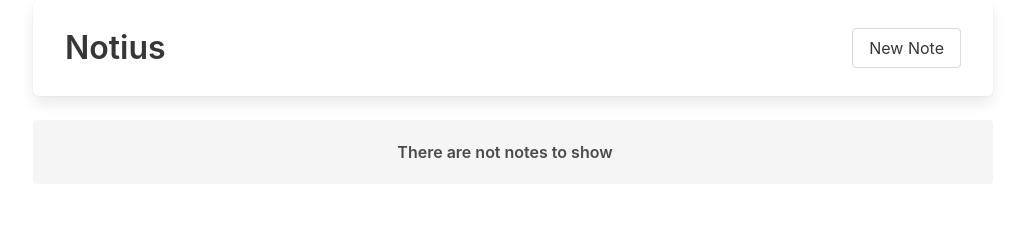
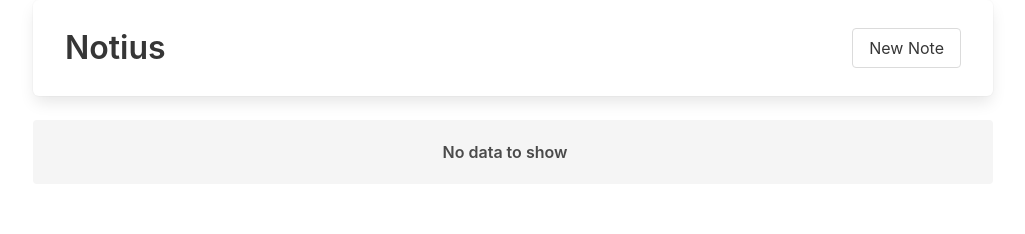
Before and after one commit to oxavibes/take-notes-vue-3, a Vue app: page /#/ in a window 1280 px wide. Shown: the top 234 px of the page, without its empty margins (127-1152 px from the left). Built offline with nearby package versions, Linux system fonts and the light colour scheme.

Commit message:
added animations when adding / removing notes

```diff
--- a/src/components/cards/CardNote.vue
+++ b/src/components/cards/CardNote.vue
@@ -1,6 +1,6 @@
 <script setup>
+import { useFormatDateDay } from "@/composables/useFormatDay";
 import { useStoreNotes, useStoreManageNoteModal, useStoreDeleteNoteModal } from "@/store";
-import { useFormatDateDay } from "@/composables/useFormatDay";
 
 const { date } = useFormatDateDay();
 
@@ -26,10 +26,11 @@ const onEdit = () => {
 };
 
 const onDelete = () => {
-  updateSelectedNote(Object.assign({}, {id: props.note.id}));
+  updateSelectedNote(Object.assign({}, { id: props.note.id }));
 
   storeDeleteNoteModal.openModal();
 };
+
 </script>
 
 <template>
--- a/src/views/ViewNotes.vue
+++ b/src/views/ViewNotes.vue
@@ -27,13 +27,21 @@ const tabletAndSmaller = breakpoints.smaller("desktop");
 <template>
   <div class="container is-max-desktop">
     <section :class="tabletAndSmaller ? 'section' : ''">
-      <div class="columns is-multiline" v-if="notes.length">
-        <div class="column is-12-mobile is-6-tablet" v-for="(note, index) in notes">
+      <TransitionGroup
+        class="columns is-multiline"
+        name="custom-classes"
+        tag="div"
+        enter-active-class="animate__animated animate__fadeIn"
+        leave-active-class="animate__animated animate__fadeOut"
+      >
+        <div class="column is-12-mobile is-6-tablet" v-for="(note, index) in notes" :key="note.id">
           <CardNote :key="note.id" :note="note" />
         </div>
-      </div>
+      </TransitionGroup>
 
-      <p v-else class="has-text-centered has-text-weight-semibold notification">There are not notes to show</p>
+      <Transition name="custom-classes" enter-active-class="animate__animated animate__fadeIn animate__delay-1s">
+        <p v-show="!notes.length" class="has-text-centered has-text-weight-semibold notification">No data to show</p>
+      </Transition>
     </section>
   </div>
 
```
